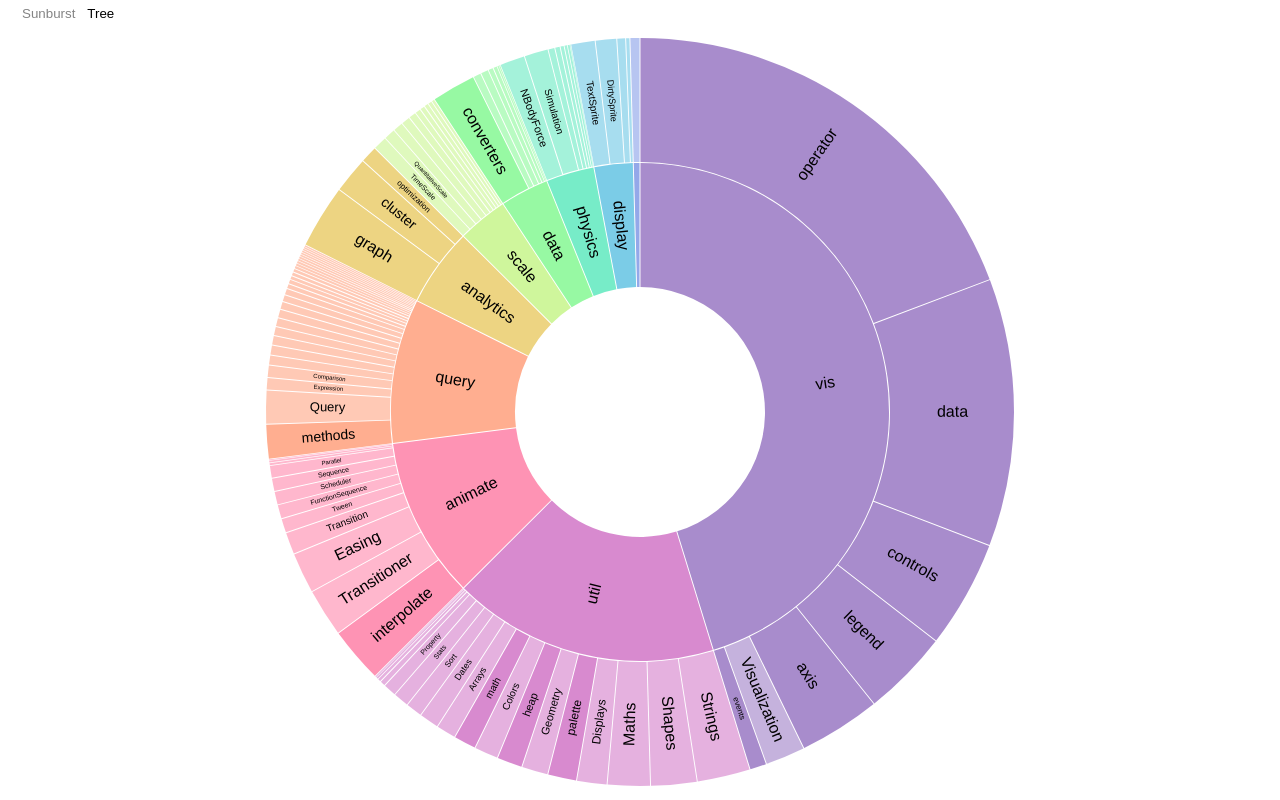
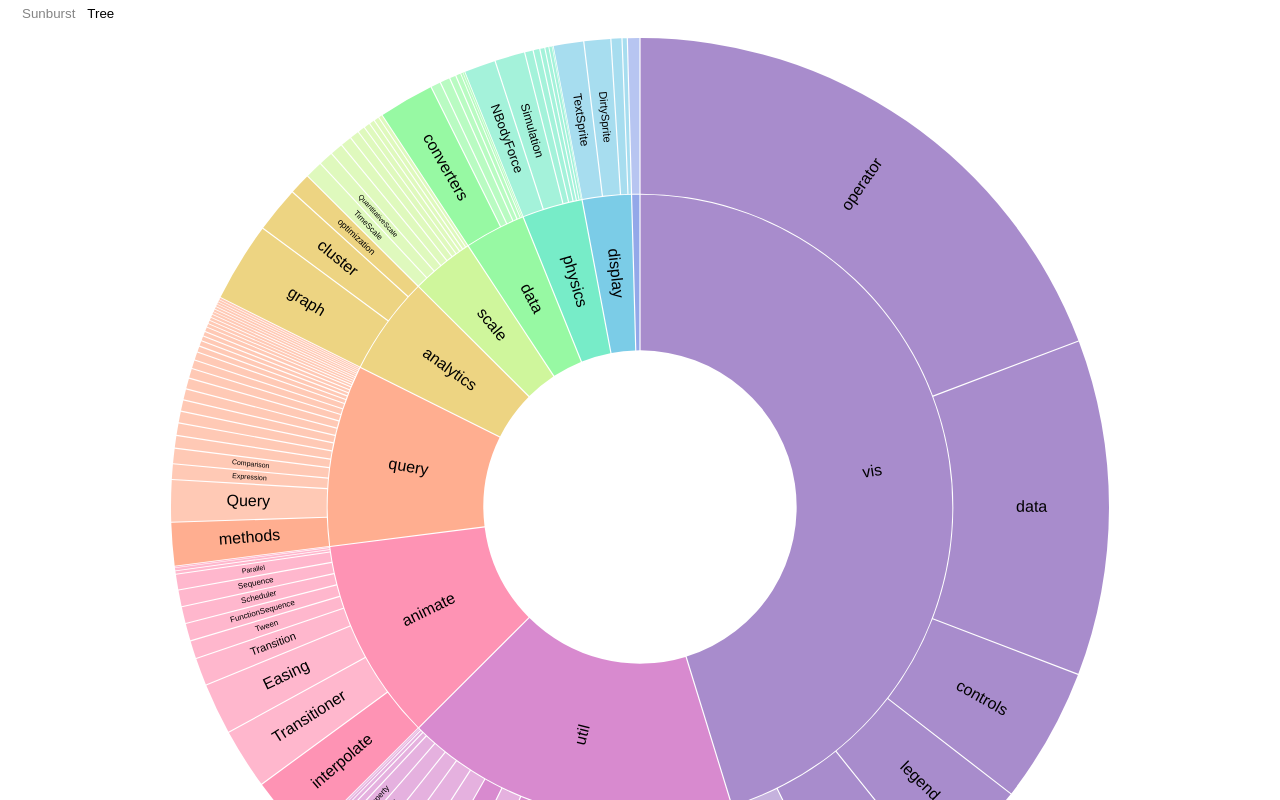
Before and after one commit to linnstrand/graph-craft, a React (Create React App) app: page / in a window 1280 px wide. Shown: the top 800 px of the page. Built offline with nearby package versions, Linux system fonts and the light colour scheme.

Commit message:
name and comment

```diff
--- a/src/App.tsx
+++ b/src/App.tsx
@@ -1,6 +1,6 @@
 import testdata from './testdata.json';
 import { Tree } from './Tree';
-import { Graph } from './Graph';
+import { Sunburst } from './Sunburst';
 import { useState } from 'react';
 
 function App() {
@@ -35,7 +35,7 @@ const Container = () => {
         </ul>
       </nav>
       {graph === 'sunburst' ? (
-        <Graph data={{ ...testdata }} size={750} />
+        <Sunburst data={{ ...testdata }} size={940} />
       ) : (
         <Tree data={{ ...testdata }} size={940} />
       )}
--- a/src/Graph.tsx
+++ b/src/Sunburst.tsx
@@ -2,7 +2,7 @@ import { useMemo, useRef, useLayoutEffect } from 'react';
 import * as d3 from 'd3';
 import { Data, sortHeight } from './util';
 
-export const Graph = ({ data, size }: { data: Data; size: number }) => {
+export const Sunburst = ({ data, size }: { data: Data; size: number }) => {
   const ref = useRef<SVGSVGElement>(null);
   const width = size;
 
@@ -25,9 +25,11 @@ export const Graph = ({ data, size }: { data: Data; size: number }) => {
     .innerRadius((d) => d.y0 * radius) // radius for the inside of the circle
     .outerRadius((d) => Math.max(d.y0 * radius, d.y1 * radius - 1)); // radius for outside
 
-  const arcVisible = (d) => d.y1 <= 3 && d.y0 >= 1 && d.x1 > d.x0;
+  const arcVisible = (d: d3.HierarchyRectangularNode<Data>) =>
+    d.y1 <= 3 && d.y0 >= 1 && d.x1 > d.x0;
 
-  const labelVisible = (d) => d.y1 <= 3 && d.y0 >= 1 && (d.y1 - d.y0) * (d.x1 - d.x0) > 0.03;
+  const labelVisible = (d: d3.HierarchyRectangularNode<Data>) =>
+    d.y1 <= 3 && d.y0 >= 1 && (d.y1 - d.y0) * (d.x1 - d.x0) > 0.03;
 
   function labelTransform(d) {
     const x = (((d.x0 + d.x1) / 2) * 180) / Math.PI; // 180
@@ -71,7 +73,9 @@ export const Graph = ({ data, size }: { data: Data; size: number }) => {
       .selectAll('text')
       .data(root.descendants().slice(1))
       .join('text')
-      .attr('font-size', (d) => `${Math.min(Math.round((d.x1 - d.x0) * radius + 2), 16)}px`)
+      .attr('font-size', (d) => {
+        return `${Math.min(Math.round((d.x1 - d.x0) * radius + 2), 16)}px`;
+      })
       .attr('fill-opacity', (d) => +labelVisible(d.data.current))
       .attr('transform', (d) => labelTransform(d.data.current))
       .text((d) => d.data.name);
--- a/src/index.css
+++ b/src/index.css
@@ -1,4 +1,5 @@
-svg {
+text {
+  /* https://observablehq.com/@julesblm/svg-dominant-baseline-alignment-baseline-attributes */
   dominant-baseline: middle;
 }
 
```
